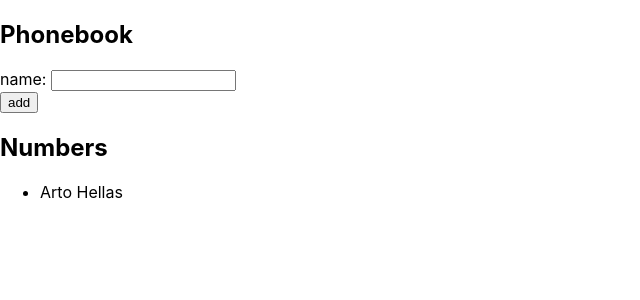
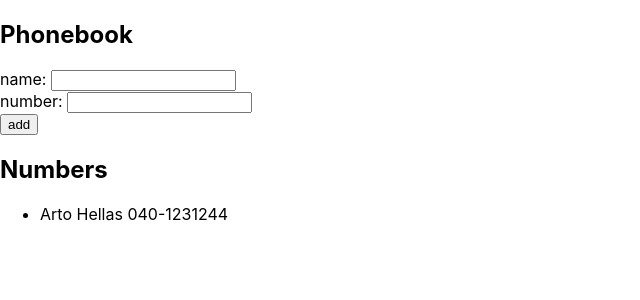
Before and after one commit to hpelttari/fullstack-2020, a React (Create React App) app in the folder osa2/puhelinluettelo/: page / in a window 1280 px wide. Shown: the top 300 px of the page, without its empty margins (0-640 px from the left). Built offline with nearby package versions, Linux system fonts and the light colour scheme.

Commit message:
Tehtävä 2.8 valmis

```diff
--- a/osa2/puhelinluettelo/src/App.js
+++ b/osa2/puhelinluettelo/src/App.js
@@ -3,11 +3,13 @@
 
 const App = () => {
     const [ persons, setPersons] = useState([
-        { name: 'Arto Hellas' }
+        { name: 'Arto Hellas',
+        number: '040-1231244'}
     ])
     const [ newName, setNewName ] = useState('')
+    const [ newNumber, setNewNumber ] = useState('')
 
-    const addName = (event) => {
+    const addPerson = (event) => {
         event.preventDefault()
         if (persons.some(person => person.name === newName)){
             window.alert(`${newName} is already added to phonebook`)
@@ -15,24 +17,35 @@
             return
         }
         const personObject = {
-            name: newName
+            name: newName,
+            number: newNumber
         }
         setPersons(persons.concat(personObject))
         setNewName('')
+        setNewNumber('')
       }
 
     const handleNameChange = (event) => {
         setNewName(event.target.value)
     }
+    const handleNumberChange = (event) => {
+        setNewNumber(event.target.value)
+    }
 
   return (
     <div>
       <h2>Phonebook</h2>
-      <form onSubmit={addName}>
+      <form onSubmit={addPerson}>
         <div>
             name: <input
                 value={newName}
                 onChange={handleNameChange}
+            />
+        </div>
+        <div>
+            number: <input
+                value={newNumber}
+                onChange={handleNumberChange}
             />
         </div>
         <div>
--- a/osa2/puhelinluettelo/src/components/Person.js
+++ b/osa2/puhelinluettelo/src/components/Person.js
@@ -2,7 +2,7 @@
 
 const Person = ({person}) => {
     return (
-        <li>{person.name}</li>
+        <li>{person.name} {person.number}</li>
     )
 
 }
```
